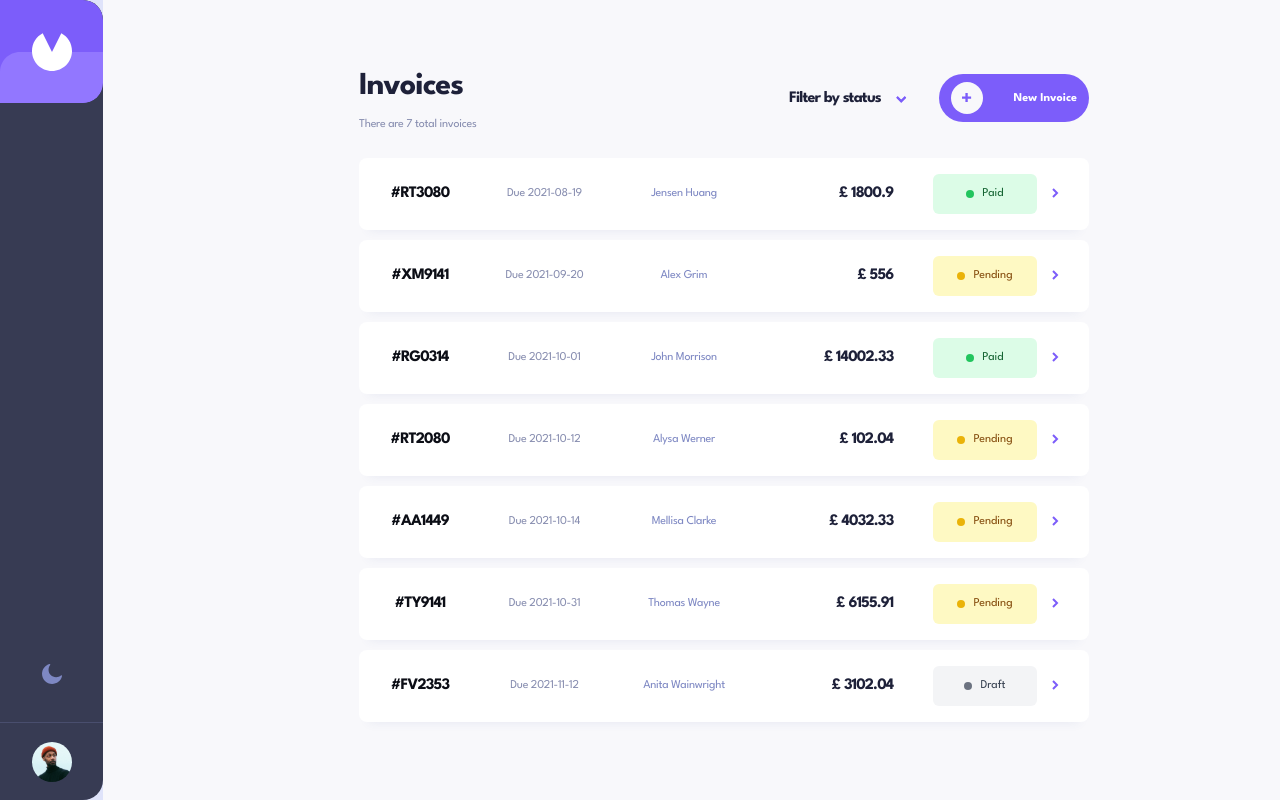
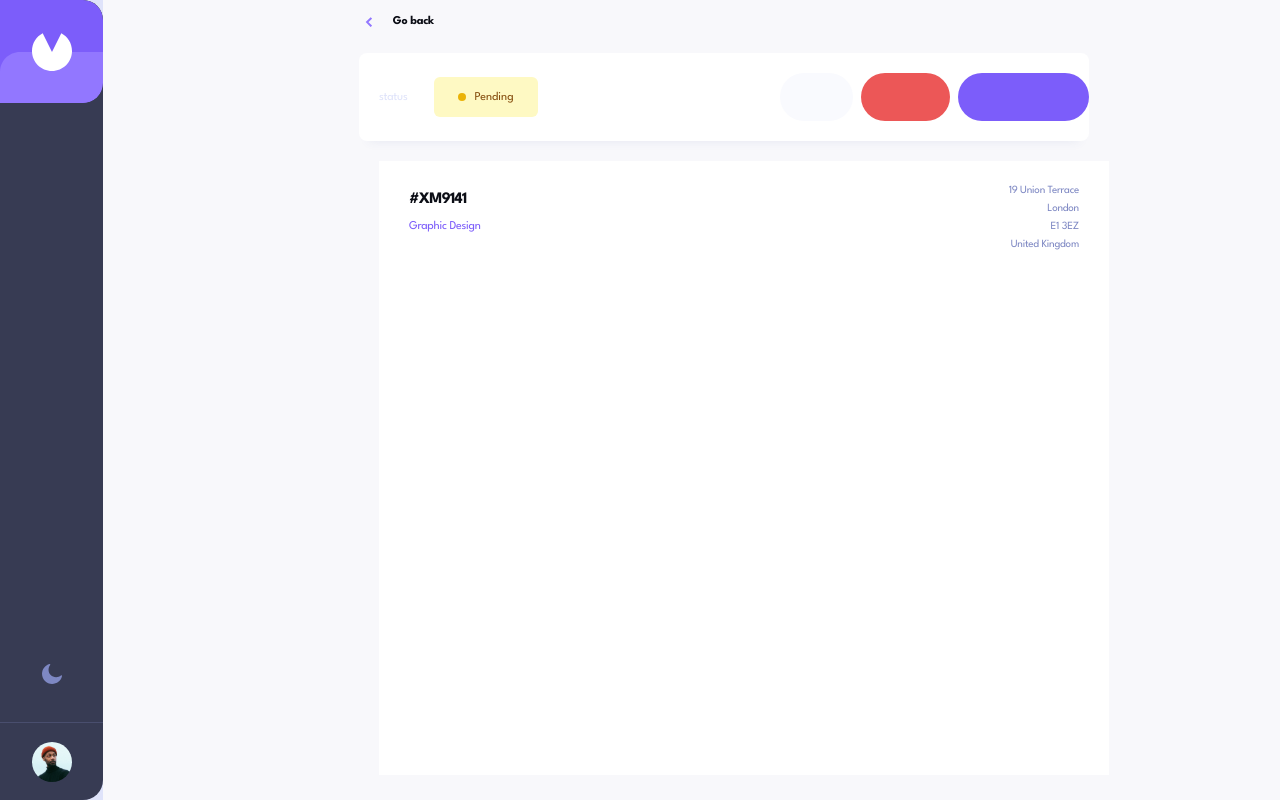
Before and after one commit to Nicocurtis16/FRONTEND-SPECIALIZATION-LABS, an Angular app in the folder Invoice-App/: page / in a window 1280 px wide. Built offline with nearby package versions, Linux system fonts and the light colour scheme.

Commit message:
created veiw invoice and set the top

```diff
--- /dev/null
+++ b/Invoice-App/src/app/component/view-invoice/view-invoice.component.css
@@ -0,0 +1,81 @@
+@media (min-width: 960px) {
+.viewInvoicePanel{
+  display: flex;
+  flex-direction: column;
+  justify-content: space-between;
+  width: 730px;
+  height: 790px;
+  background-color: #F8F8FB;
+}
+  .viewInvoiceTop{
+    width: 100%;
+    height: 140px;
+    /*background-color: red;*/
+    display: flex;
+    flex-direction: column;
+    justify-content: space-between;
+    background-color: #F8F8FB;
+
+
+
+  }
+  .viewInvoiceDown{
+    width: 100%;
+    height: 631px;
+    background-color: white;
+    margin: 20px;
+  }
+  .viewInvoiceBtn{
+    width: 81px;
+    height: 15px;
+  }
+  button{
+    display: flex;
+    justify-content: space-between;
+    align-items: center;
+    width: 81px;
+    border: none;
+    background: none;
+    cursor: pointer;
+  }
+
+  .ViewInvoiceControl{
+    width: 100%;
+    height: 88px;
+    background-color: white;
+    border-radius: 8px;
+    box-shadow: 0 10px 10px -10px rgba(72, 84, 159, 0.1);
+    cursor: pointer;
+    border: none;    display: flex;
+    align-items: center;
+    justify-content: space-between;
+  }
+  .viewInvoiceControlLeft{
+    display: flex;
+    justify-content: space-between;
+    align-items: center;
+    margin-left: 20px;
+    height: 40px;
+    width: 159px;
+  }
+  .viewInvoiceControlRight{
+    display: flex;
+    justify-content: space-between;
+    height: 48px;
+    width: 309px;
+  }
+  .idLocation{
+
+    display: flex;
+    justify-content: space-between;
+
+  }
+  .id{
+    margin-left: 30px;
+    margin-top: 20px;
+  }
+  .location{
+    margin-right: 30px;
+    margin-top: 20px;
+  }
+}
--- /dev/null
+++ b/Invoice-App/src/app/component/view-invoice/view-invoice.component.html
@@ -0,0 +1,49 @@
+<div class="viewInvoicePanel">
+  <div class="viewInvoiceTop">
+    <div class="viewInvoiceBtn">
+      <button>
+        <img src="assets/images/icon-arrow-left.svg">
+        <app-head-line [variant]="'h4'" [text]="'Go back'" [color]="'--base-black'"></app-head-line>
+
+      </button>
+    </div>
+
+    <div class="ViewInvoiceControl">
+      <div class="viewInvoiceControlLeft">
+        <app-text [variant]="'body1'" [color]="'--grey'" [text]="'status'"></app-text>
+        <app-badge></app-badge>
+      </div>
+      <div class="viewInvoiceControlRight">
+        <app-button [variant]="'edit'"></app-button>
+        <app-button [variant]="'delete'"></app-button>
+        <app-button [variant]="'marked-as-paid'"></app-button>
+
+
+      </div>
+
+
+    </div>
+  </div>
+  <div class="viewInvoiceDown">
+    <div class="idLocation">
+      <div class="id">
+        <app-head-line [variant]="'h3'" [text]="'#XM9141'" [color]="'--base-black'">
+        </app-head-line>
+        <app-text [variant]="'body1'" [text]="'Graphic Design'"></app-text>
+      </div>
+      <div class="location">
+        <app-text
+          [variant]="'body2'"
+          [alignment]="'right'"
+
+          [color]="'  --tertiary'"
+          [lines]="['19 Union Terrace', 'London', 'E1 3EZ', 'United Kingdom']"
+        ></app-text>
+
+
+      </div>
+
+    </div>
+  </div>
+
+</div>
--- a/Invoice-App/src/app/features/layout/layout.component.html
+++ b/Invoice-App/src/app/features/layout/layout.component.html
@@ -2,7 +2,8 @@
   <div class="layoutLeftPanel"><app-sidebar></app-sidebar></div>
 
   <div class="layoutContent">
-    <app-invoice></app-invoice>
+<!--    <app-invoice></app-invoice>-->
+    <app-view-invoice></app-view-invoice>
 
   </div>
 </div>
--- a/Invoice-App/src/app/features/layout/layout.component.ts
+++ b/Invoice-App/src/app/features/layout/layout.component.ts
@@ -2,14 +2,14 @@ import { Component } from '@angular/core';
 import {SidebarComponent} from "../../component/sidebar/sidebar.component";
 import {ButtonComponent} from "../button/button.component";
 import {InvoiceComponent} from "../../component/invoice/invoice.component";
+import {ViewInvoiceComponent} from "../../component/view-invoice/view-invoice.component";
 
 @Component({
   selector: 'app-layout',
   standalone: true,
   imports: [
     SidebarComponent,
-    ButtonComponent,
-    InvoiceComponent
+    ViewInvoiceComponent
   ],
   templateUrl: './layout.component.html',
   styleUrl: './layout.component.css'
--- a/Invoice-App/src/app/features/text/text.component.html
+++ b/Invoice-App/src/app/features/text/text.component.html
@@ -1,6 +1,18 @@
 <p
   [class]="variant"
   [style.color]="'var(' + color + ')'"
+  *ngIf="text"
 >
   {{ text }}
 </p>
+<div *ngIf="lines">
+  <ng-container *ngFor="let line of lines">
+    <div
+      [class]="variant"
+      [style.color]="'var(' + color + ')'"
+      [style.text-align]="alignment"
+    >
+      {{ line }}
+    </div>
+  </ng-container>
+</div>
```
Also changed, not shown: Invoice-App/src/app/component/view-invoice/view-invoice.component.ts (added, +21 -0 lines), Invoice-App/src/app/features/text/text.component.ts (+7 -0 lines), 1 other file (tests, documents, lock files or other folders).
